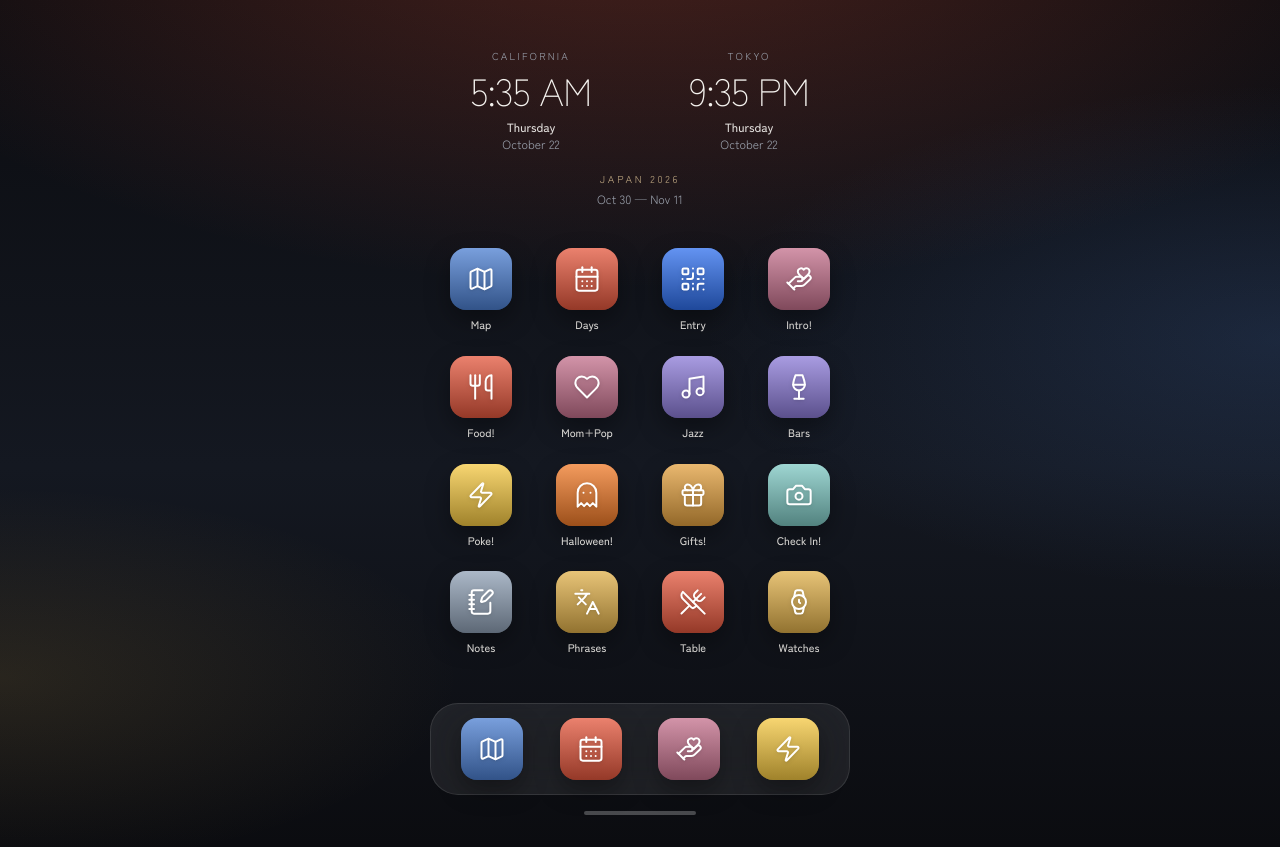
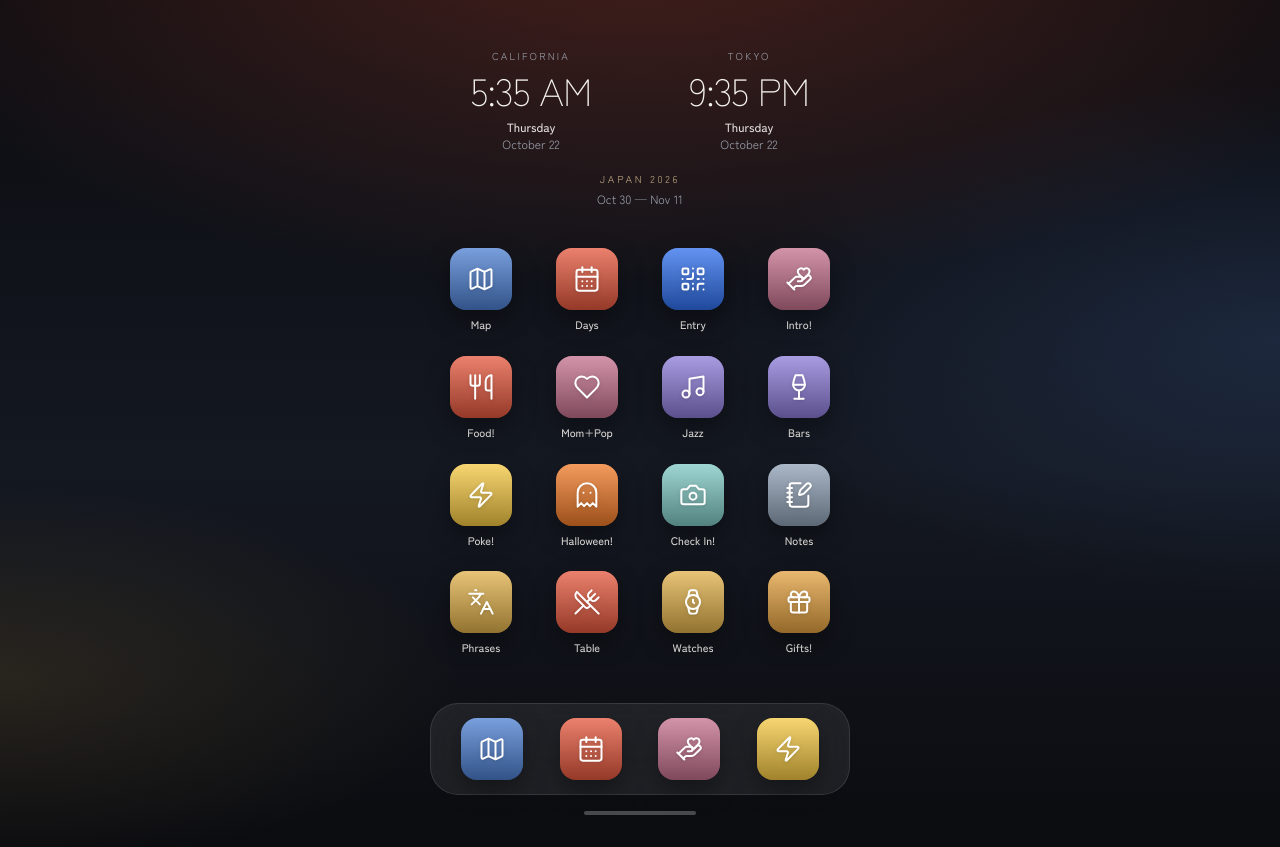
Before and after one commit to Cacody25/japan-trip, a React (Vite) app: page / in a window 1280 px wide. Built offline with nearby package versions, Linux system fonts and the light colour scheme.

Commit message:
Move Gifts! to the last home-screen slot.

```diff
--- a/src/data/apps.js
+++ b/src/data/apps.js
@@ -80,12 +80,6 @@ export const appIcons = [
     color: "#F07A28",
   },
   {
-    to: "/gifts",
-    label: "Gifts!",
-    Icon: Gift,
-    color: "#E2A03F",
-  },
-  {
     to: "/check-in",
     label: "Check In!",
     Icon: Camera,
@@ -115,6 +109,12 @@ export const appIcons = [
     Icon: Watch,
     color: "#E0B04A",
   },
+  {
+    to: "/gifts",
+    label: "Gifts!",
+    Icon: Gift,
+    color: "#E2A03F",
+  },
 ];
 
 export const dockApps = appIcons.filter(
```
